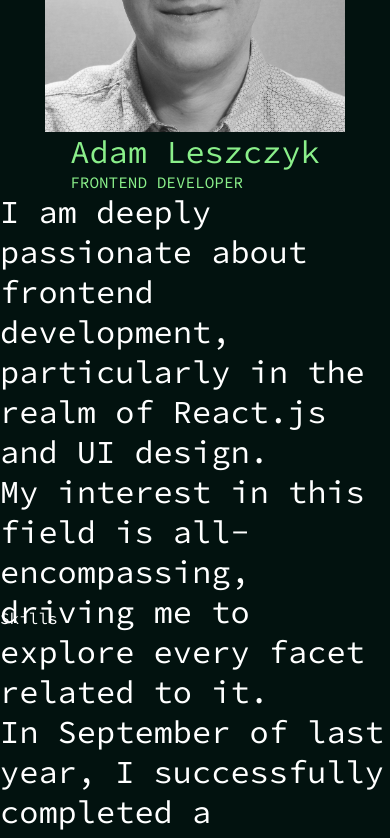
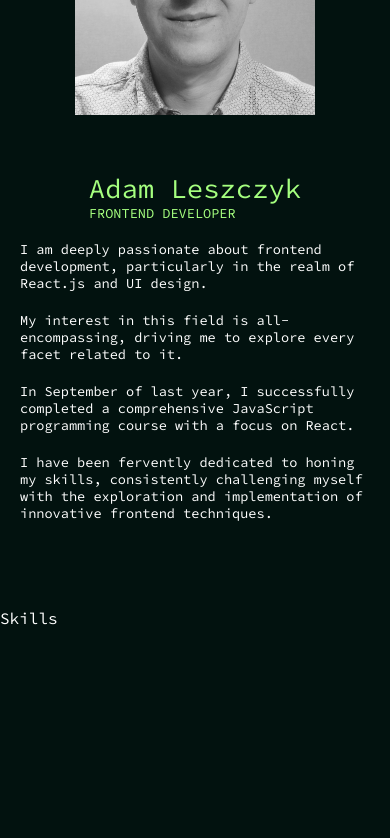
Before and after one commit to AdamCodeDesign/Portfolio-Adam-L, a React (Vite) app: page / in a window 390 px wide. Shown: the part 1080-1918 px from the top of the page. Built offline with nearby package versions, Linux system fonts and the light colour scheme.

Commit message:
mobile view for profile description

```diff
--- a/src/components/profile/Profile.jsx
+++ b/src/components/profile/Profile.jsx
@@ -45,7 +45,7 @@ export default function Profile() {
       opacity: 1,
     },
     hidden: {
-      x: -50,
+      x: -30,
       opacity: 0,
     },
   };
--- a/src/components/profile/profile.scss
+++ b/src/components/profile/profile.scss
@@ -7,7 +7,7 @@
       justify-content: space-evenly;
       align-items: center;
       .myphoto {
-        width: 300px;
+        width: 240px;
       }
 
       .about-me {
@@ -15,20 +15,31 @@
         flex-direction: column;
         justify-content: center;
         align-items: center;
-        font-size: 2em;
+        font-size: 1.7em;
         .myname {
-          display: flex;
-          flex-direction: column;
-          color: rgb(138, 239, 138);
+            height: 60px;
+            display: flex;
+            flex-direction: column;
+            align-items: flex-start;
+            color: rgb(165, 255, 127);
 
           .profession {
             font-size: 0.5em;
           }
         }
+        ol{
+            font-size: 0.5em;
+            list-style: none;
+            margin: 10px 20px;
+
+            li{
+              margin-bottom: 20px;
+            }
+          }
       }
     }
   }
-  @media screen and (min-width: 640px) {
+  @media screen and (min-width: 640px ) {
     .profile {
       height: 100vh;
       display: flex;
```
